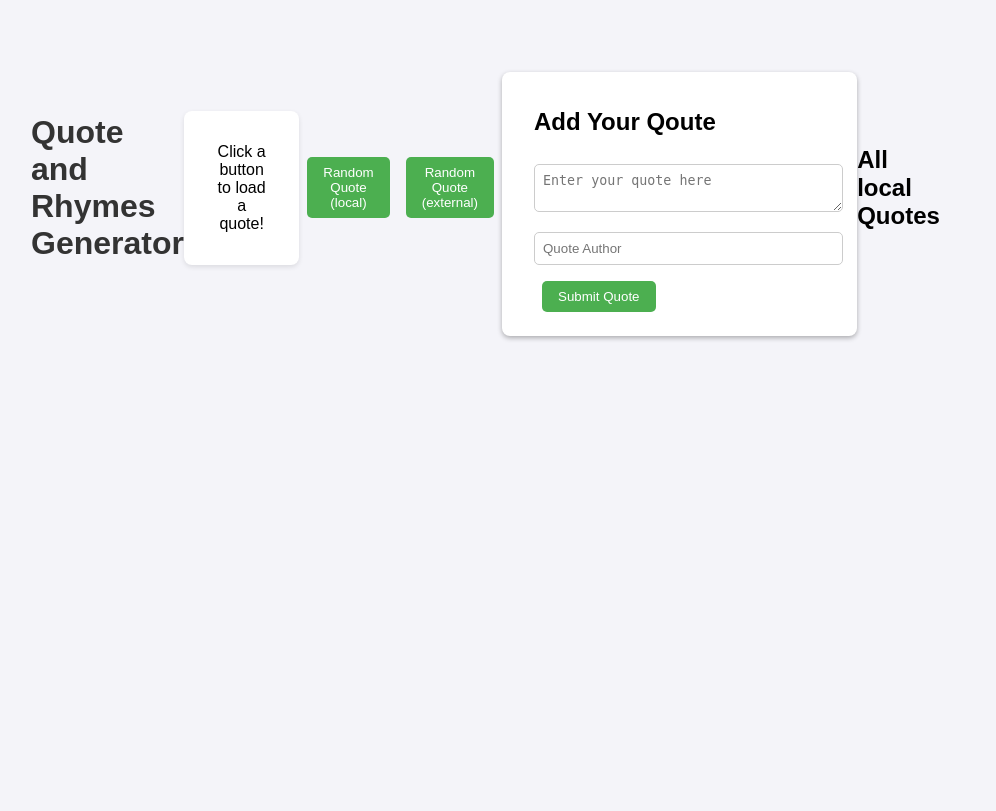
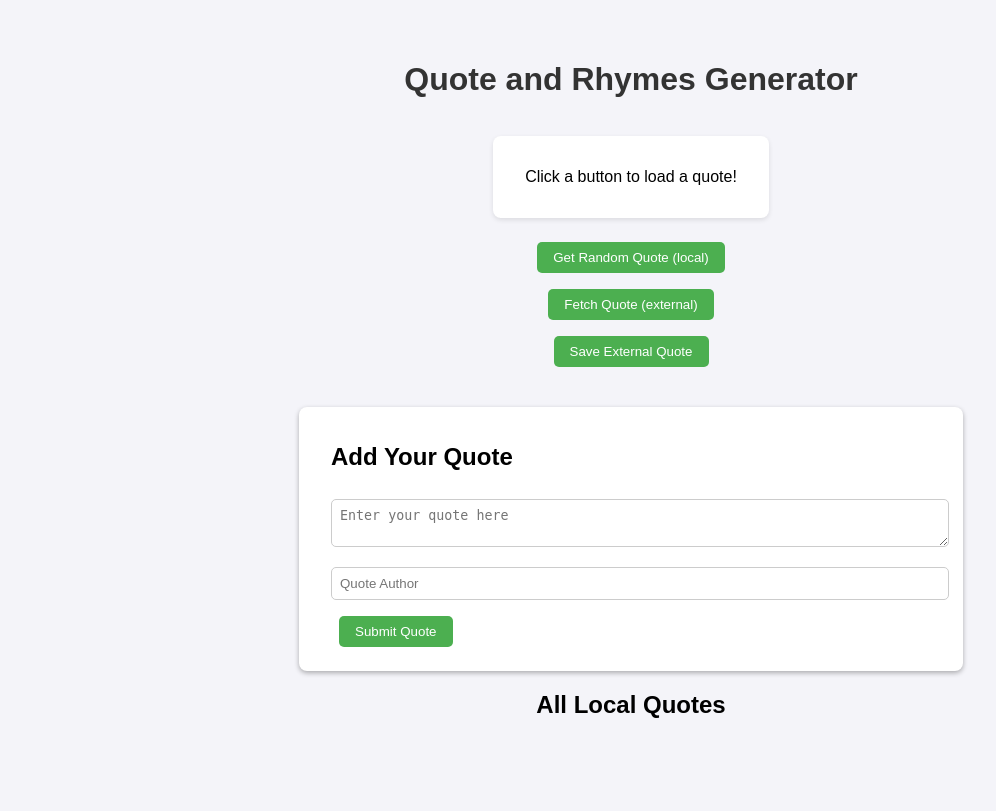
Before and after one commit to RodriguezRamiro/quotesgenerator_app, a Flask app: page / in a window 1280 px wide. Shown: the whole page, without its empty margins (9-1005 px from the left). Before the commit the page ends 340 px from the top, so only its background shows below. Run offline with Flask 3, Linux system fonts and the light colour scheme.

Commit message:
updated add quotes and fetch external and loca quotes, addded save delte and quotes lines as well as styling.

```diff
--- a/app.py
+++ b/app.py
@@ -4,25 +4,31 @@ import requests
 
 app = Flask(__name__)
 
-#in memeory list of quotes
-
+# in-memory list of quotes
 quotes = [
-    {"id": 1, "author": "The best way to get started is to quit talking and begin doing.", "author": "Walt Disney"},
-    {"id": 2, "author": "Don't let yesterday take up too much of today.", "author": "Will Rogers"},
-    {"id": 3, "author": "It's not whether you get knocked down, it's whether you get up."},
+    {"id": 1, "text": "The best way to get started is to quit talking and begin doing.", "author": "Walt Disney"},
+    {"id": 2, "text": "Don't let yesterday take up too much of today.", "author": "Will Rogers"},
+    {"id": 3, "text": "It's not whether you get knocked down, it's whether you get up.", "author": "Vince Lombardi"},
 ]
 
 @app.route('/')
 def home():
     return render_template('index.html')
 
-app.route('/api/quotes/random', methods=['GET'])
+@app.route('/api/quotes/random', methods=['GET'])
 def get_random_quote():
     return jsonify(random.choice(quotes))
 
-@app.route('/api/quotes', methods =['GET'])
+@app.route('/api/quotes', methods=['GET'])
 def get_all_quotes():
     return jsonify(quotes)
+
+@app.route('/api/quotes/<int:quote_id>', methods=['GET'])
+def get_quote_by_id(quote_id):
+    quote = next((q for q in quotes if q["id"] == quote_id), None)
+    if quote:
+        return jsonify(quote)
+    return jsonify({"error": f"Quote with id {quote_id} not found"}), 404
 
 @app.route('/api/quotes', methods=['POST'])
 def add_quote():
@@ -32,11 +38,35 @@ def add_quote():
 
     new_quote = {
         "id": len(quotes) + 1,
-        "author": data["auhtor"],
+        "author": data["author"],
         "text": data["text"]
     }
     quotes.append(new_quote)
     return jsonify(new_quote), 201
+
+@app.route('/api/quotes/<int:quote_id>', methods=['DELETE'])
+def delete_quote(quote_id):
+    global quotes
+    quote = next((q for q in quotes if q["id"] == quote_id), None)
+    if not quote:
+        return jsonify({"error": f"Quote with id {quote_id} not found"}), 404
+
+    quotes = [q for q in quotes if q["id"] != quote_id]
+    return jsonify({"message": f"Quote with id {quote_id} deleted successfully"}), 200
+
+@app.route('/api/quotes/<int:quote_id>', methods=['PUT'])
+def update_quote(quote_id):
+    data = request.json
+    quote = next((q for q in quotes if q["id"] == quote_id), None)
+    if not quote:
+        return jsonify({"error": f"Quote wih id {quote_id} not found"}),
+
+    quote["text"] = data.get("text", quote["text"])
+    quote["author"] = data.get("author", quote["author"])
+
+    return jsonify({"message": f"Quote with id {quote_id} updated successfully", "quote": quote}), 200
+
+
 
 @app.route('/api/quotes/external', methods=['GET'])
 def fetch_external_quote():
@@ -49,9 +79,25 @@ def fetch_external_quote():
                 "text": data.get("content")
             })
         else:
-            return jsonify ({"error": "Failed to fetch external quote"}), 502
+            return jsonify({"error": "Failed to fetch external quote"}), 502
     except Exception as e:
         return jsonify({"error": str(e)}), 500
 
+@app.route('/api/quotes/save', methods=['POST'])
+def save_external_quote():
+    data = request.json
+    if not data or "author" not in data or "text" not in data:
+        return jsonify({"error": "Author and text are required"}), 400
+
+    new_quote = {
+        "id": len(quotes) + 1,
+        "author": data["author"],
+        "text": data["text"]
+    }
+
+    quotes.append(new_quote)
+    return jsonify({"message": "Quote saved successfully", "quote": new_quote}), 201
+
+
 if __name__ == '__main__':
     app.run(debug=True)
--- a/templates/index.html
+++ b/templates/index.html
@@ -5,16 +5,15 @@
   <meta name="viewport" content="width=device-width, initial-scale=1.0">
   <title>Quotes and Rhymes Generator</title>
   <style>
-        body{
+    body {
       font-family: Arial, sans-serif;
       background: #f4f4f9;
       display: flex;
+      flex-direction: column;
       align-items: center;
       padding: 2rem;
     }
-        h1{
-            color: #333;
-        }
+    h1 { color: #333; }
     #quote-box {
       background: #fff;
       padding: 1rem 2rem;
@@ -49,7 +48,6 @@
       border: 1px solid #ccc;
       border-radius: 5px;
     }
-
     #all-quotes {
       margin-top: 2rem;
       width: 100%;
@@ -60,76 +58,155 @@
       padding: 0.75rem 1rem;
       margin: 0.5rem 0;
       border-radius: 6px;
-            box-shadow: 0 1px 3px rgba(0,0,0,0.3)
+      box-shadow: 0 1px 3px rgba(0,0,0,0.3);
+
+      button.delete-btn {
+  background: #e53935;
+}
+
+button.delete-btn:hover {
+  background: #c62828;
+}
+
+textarea, input {
+  margin: 0.25rem 0;
+}
+
+button.delete-btn {
+  background: #e53935;
+}
+button.delete-btn:hover {
+  background: #c62828;
+}
+
+
     }
   </style>
 </head>
 <body>
   <h1>Quote and Rhymes Generator</h1>
 
-    <!-- Quotes display area-->
+  <!-- Quotes display area -->
   <div id="quote-box">
     <p id="quote-text">Click a button to load a quote!</p>
     <p id="quote-author"></p>
   </div>
-    <button onclick="getRandomQuote()">Random Quote (local)</button>
-    <button onclick="getExternalQuote()">Random Quote (external)</button>
 
-    <!-- Add quote from -->
+  <button onclick="getRandomQuote()">Get Random Quote (local)</button>
+  <button onclick="getExternalQuote()">Fetch Quote (external)</button>
+  <button id="saveBtn" onclick="saveExternalQuote()" disabled>Save External Quote</button>
+
+  <!-- Add quote form -->
   <form id="quote-form">
-        <h2>Add Your Qoute</h2>
+    <h2>Add Your Quote</h2>
     <textarea id="new-quote-text" placeholder="Enter your quote here" required></textarea>
     <input id="new-quote-author" placeholder="Quote Author" required />
-        <button type="submit"> Submit Quote</button>
+    <button type="submit">Submit Quote</button>
   </form>
 
-    <!-- View all Quotes-->
-    <h2>All local Quotes</h2>
+  <!-- View all Quotes -->
+  <h2>All Local Quotes</h2>
   <div id="all-quotes"></div>
 
   <script>
+    let lastExternalQuote = null;
+
     async function getRandomQuote() {
       const res = await fetch('/api/quotes/random');
       const data = await res.json();
       document.getElementById('quote-text').innerText = `"${data.text}"`;
       document.getElementById('quote-author').innerText = `- ${data.author}`;
+      document.getElementById('saveBtn').disabled = true;
     }
 
     async function getExternalQuote() {
       const res = await fetch('/api/quotes/external');
       const data = await res.json();
+      lastExternalQuote = data; // store for saving later
       document.getElementById('quote-text').innerText = `"${data.text}"`;
       document.getElementById('quote-author').innerText = `- ${data.author}`;
+      document.getElementById('saveBtn').disabled = false; // enable save
+    }
+
+    async function saveExternalQuote() {
+      if (!lastExternalQuote) return;
+      const res = await fetch('/api/quotes/save', {
+        method: 'POST',
+        headers: { 'Content-Type': 'application/json' },
+        body: JSON.stringify(lastExternalQuote)
+      });
+      const result = await res.json();
+      alert(result.message || "Saved!");
+      document.getElementById('saveBtn').disabled = true; // disable save button
+      loadAllQuotes(); // refresh quotes list
+    }
+
+    async function deleteQuote(id) {
+        if (!confirm("Do you want to delete this Quote?")) return;
+
+        const res = await fetch(`/api/quotes/${id}`, { method: 'DELETE' });
+        const data = await res.json();
+        alert(data.message || data.error);
+        loadAllQuotes(); // refresh afteter deletion
     }
 
     async function loadAllQuotes() {
       const res = await fetch('/api/quotes');
       const data = await res.json();
       const container = document.getElementById('all-quotes');
-        container.innerHTML = '';
-        data.forEach(q => {
-            const div = document.createElement('div');
-            div.className = 'quote-item';
-            div.innerText = `"{q.text}" - ${q.author}`;
-            container.appendChild(div);
+      container.innerHTML = data.map(q => `
+            <div class="quote-item">
+                <p>"${q.text}" — ${q.author}</p>
+                <button onclick="editQuote('${q.text}', '${q.author}')">Edit</button>
+                <button class="delete-btn" onclick="deleteQuote(${q.id})">Delete</button>
+            </div>
+        `).join("");
+    }
+
+    // Function to edit a quote
+    function editQuote(id, text, author) {
+        const container = document.getElementById(`quote-${id}`);
+        contaiener.innerHTML = `
+            <textarea id="edit-text-${id}">${text}</textarea>
+            <input id="edit-author-${id}" value="${author}" />
+            <button onclick="saveEdit(${id})">Save</button>
+            <button onclick="loadAllQuotes()">Cancel</button>
+            `;
+    }
+
+    async funciton saveEdit(id) {
+        const text = document.getElementById(`edit-text-${id}`).value;
+        const author = document.getElementById(`edit-author-${id}`).value;
+
+        const res = await fetch(`/api/quotes/${id}`, {
+            method: 'PUT',
+            headers: { 'Content-Type': 'application/json' },
+            body: JSON.stringify({ text, author })
         });
+
+        if (res.ok) {
+            alert('Quote updated successfully!');
+            loadAllQuotes(); // Refresh the list of quotes
+        } else {
+            alert('Failed to update quote.');
+        }
     }
 
     // Handle form submission
-    document.getElementById('quote-form').addEventLIstener('submit', async (e) => {
+    document.getElementById('quote-form').addEventListener('submit', async (e) => {
       e.preventDefault();
       const text = document.getElementById('new-quote-text').value;
-        const author = documetn.getElementById('new-quote-author').value;
+      const author = document.getElementById('new-quote-author').value;
 
       const res = await fetch('/api/quotes', {
         method: 'POST',
-            headers: { 'Contetnt-Type': 'aplication/json' },
-            body: JSON.stringify({ text, author})
+        headers: { 'Content-Type': 'application/json' },
+        body: JSON.stringify({ text, author })
       });
 
       if (res.ok) {
         alert('Quote added successfully!');
-            document.getElementById('quote-form').rest();
+        document.getElementById('quote-form').reset();
         loadAllQuotes(); // Refresh the list of quotes
       } else {
         alert('Failed to add quote.');
@@ -138,7 +215,6 @@
 
     // Initial load of all quotes
     loadAllQuotes();
-
   </script>
 </body>
 </html>
```
Lines whose indentation alone changed are shown as unchanged.
